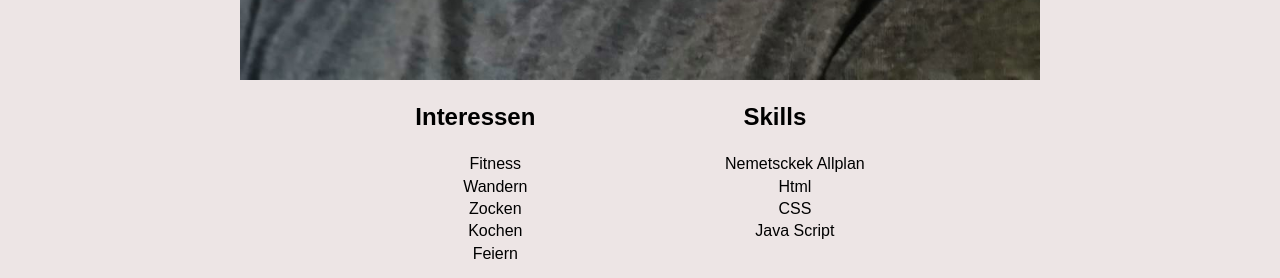
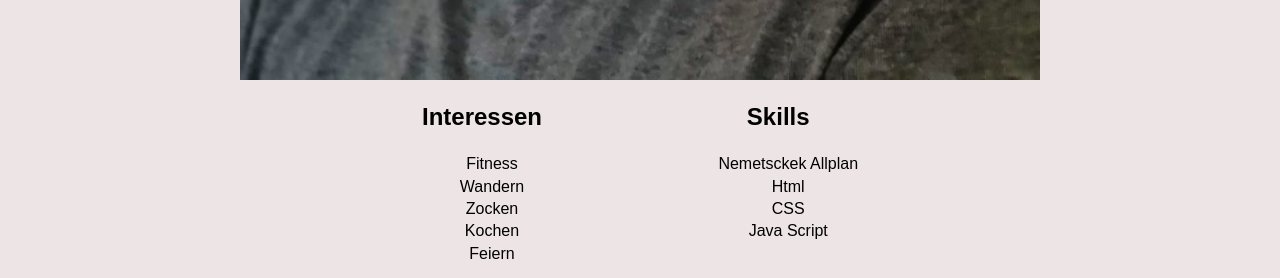
Before and after one commit to pascalweber85/personal-website, a plain HTML site: page index.html in a window 1280 px wide. Shown: the part 1178-1456 px from the top of the page. Drawn offline with Linux system fonts and the light colour scheme.

Commit message:
listen zentriert

```diff
--- a/styles.css
+++ b/styles.css
@@ -80,27 +80,6 @@ h1 {
   text-align: center;
 }
 
-/* .s1 {
-  display: grid;
-  float: left;
-  width: 48%;
-  margin-left: 1%;
-  justify-content: center;
-  max-width: 400px;
-  border: 1px solid black;
-}
-
-.s2 {
-  display: grid;
-  float: left;
-  width: 48%;
-  margin-left: 2%;
-  margin-right: 1%;
-  justify-content: center;
-  max-width: 400px;
-  border: 1px solid black;
-} */
-
 .s3 {
   display: grid;
   justify-content: space-evenly;
@@ -151,4 +130,5 @@ footer {
 
 li {
   list-style: none;
+  margin-left: -20px;
 }
```
Also changed, not shown: index.html (+1 -0 lines).
